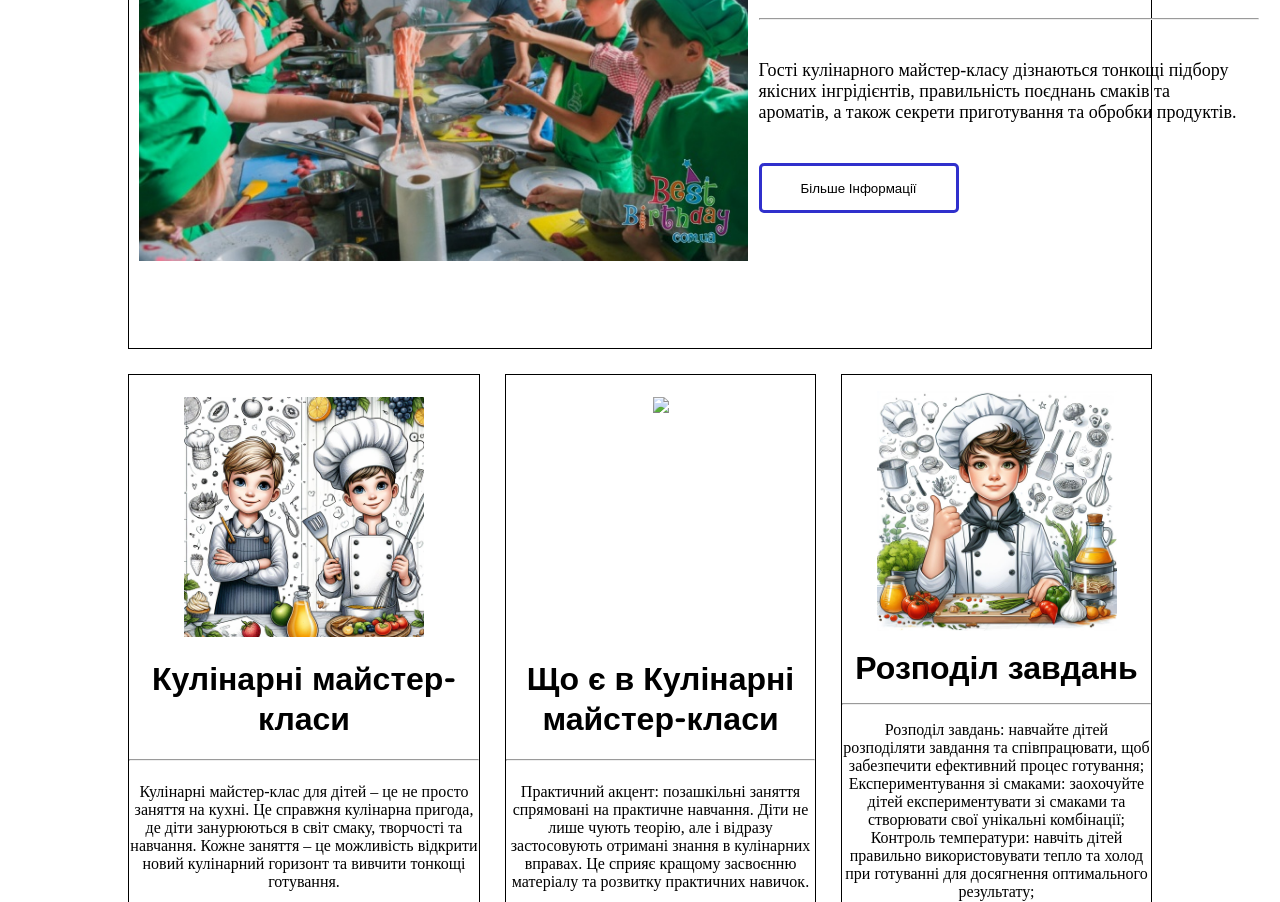
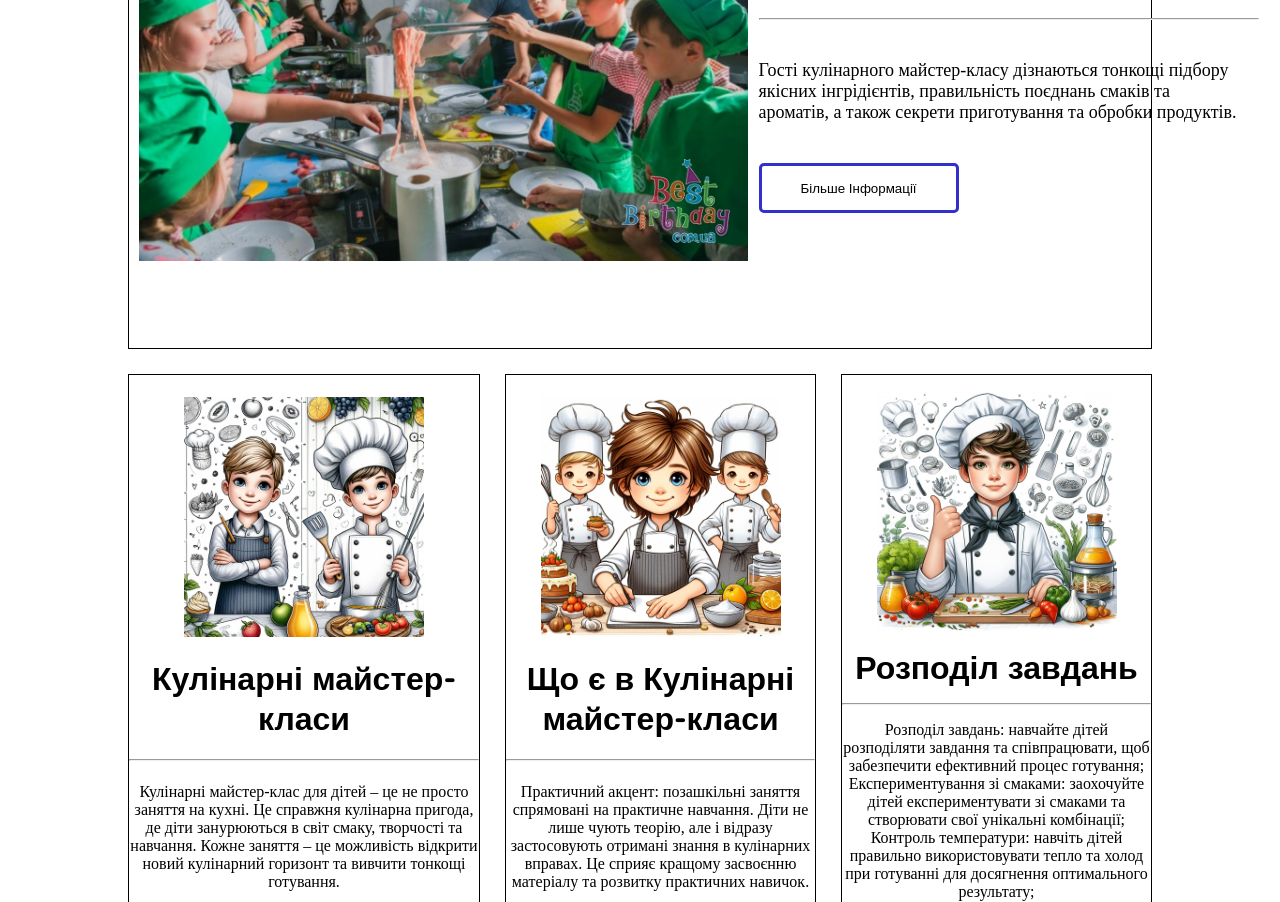
Before and after one commit to errorcat404/exam-PKH, a plain HTML site: page page4.html in a window 1280 px wide. Shown: the part 198-1100 px from the top of the page. Drawn offline with Linux system fonts and the light colour scheme.

Commit message:
Update page4.html

```diff
--- a/page4.html
+++ b/page4.html
@@ -32,7 +32,7 @@
             <button class="button-min">Більше Інформації</button>
         </div>
         <div class="box-min box box-min2">
-            <img src="img/8.png" style="height: 240px;">
+            <img src="img/8.jpg" style="height: 240px;">
             <h1 style="font-family: 'Quicksand', sans-serif;">Що є в Кулінарні майстер-класи</h1>
             <hr class="hr-min">
             <p>Практичний акцент: позашкільні заняття спрямовані на практичне навчання. Діти не лише чують теорію, але і відразу застосовують отримані знання в кулінарних вправах. Це сприяє кращому засвоєнню матеріалу та розвитку практичних навичок.</p>
```
